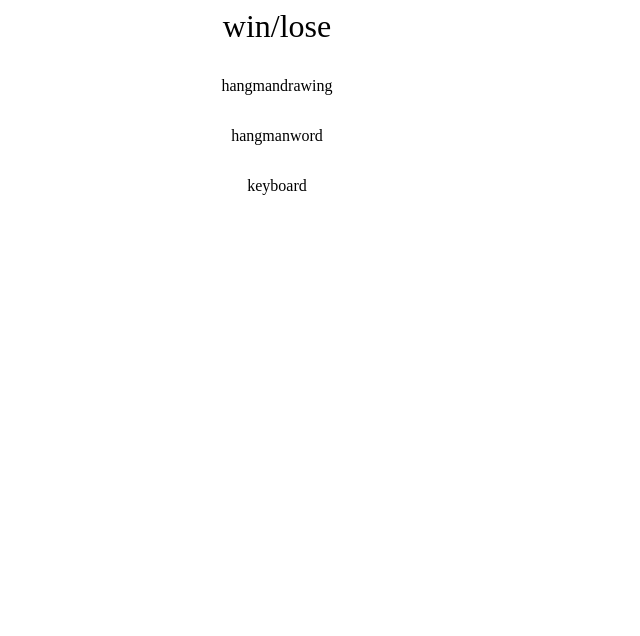
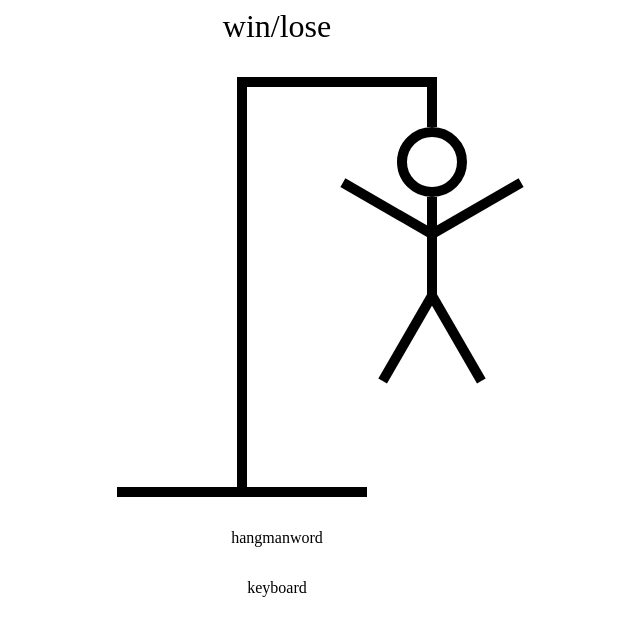
Before and after one commit to XiaoMaShawn/HangmanGame-Vite-TS-React, a React (Vite) app: page / in a window 1280 px wide. Shown: the top 636 px of the page, without its empty margins (363-1003 px from the left). Built offline with nearby package versions, Linux system fonts and the light colour scheme.

Commit message:
hangmandrawing done

```diff
--- a/src/HangmanDrawing.tsx
+++ b/src/HangmanDrawing.tsx
@@ -1,3 +1,75 @@
+const HEAD = (<div style={{
+  width: '50px',
+  height: '50px',
+  borderRadius: '100%',
+  border: '10px solid black',
+  position: 'absolute',
+  top: '50px',
+  right: '-30px'
+}} />)
+const BODY = (<div style={{
+  width: '10px',
+  height: '100px',
+  background: 'black',
+  position: 'absolute',
+  top: '120px',
+  right: '0px'
+}} />)
+const RIGHT_ARM = (<div style={{
+  width: '100px',
+  height: '10px',
+  background: 'black',
+  position: 'absolute',
+  top: '150px',
+  right: '-100px',
+  rotate: '-30deg',
+  transformOrigin: 'left bottom'
+}} />)
+const LEFT_ARM = (<div style={{
+  width: '100px',
+  height: '10px',
+  background: 'black',
+  position: 'absolute',
+  top: '150px',
+  right: '10px',
+  rotate: '30deg',
+  transformOrigin: 'right bottom'
+}} />)
+const RIGHT_LEG = (<div style={{
+  width: '100px',
+  height: '10px',
+  background: 'black',
+  position: 'absolute',
+  top: '210px',
+  right: '-90px',
+  rotate: '60deg',
+  transformOrigin: 'left bottom'
+}} />)
+const LEFT_LEG = (<div style={{
+  width: '100px',
+  height: '10px',
+  background: 'black',
+  position: 'absolute',
+  top: '210px',
+  right: '0px',
+  rotate: '-60deg',
+  transformOrigin: 'right bottom'
+}} />)
+
 export function HangmanDrawing() {
-  return <div>hangmandrawing</div>
+  return <div style={{ position: 'relative' }}>
+    {HEAD}
+    {BODY}
+    {RIGHT_ARM}
+    {LEFT_ARM}
+    {RIGHT_LEG}
+
+    {LEFT_LEG}
+
+    {/* the scaffold of the game */}
+    <div style={{ height: '50px', width: '10px', background: 'black', top: 0, right: 0, position: 'absolute' }} />
+    <div style={{ height: '10px', width: '200px', background: 'black', marginLeft: '120px' }} />
+    <div style={{ height: '400px', width: '10px', background: 'black', marginLeft: '120px' }} />
+    <div style={{ height: '10px', width: '250px', background: 'black' }} />
+  </div>
 }
```
